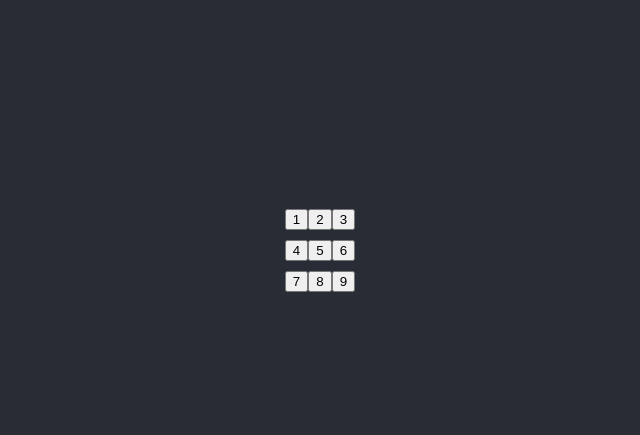
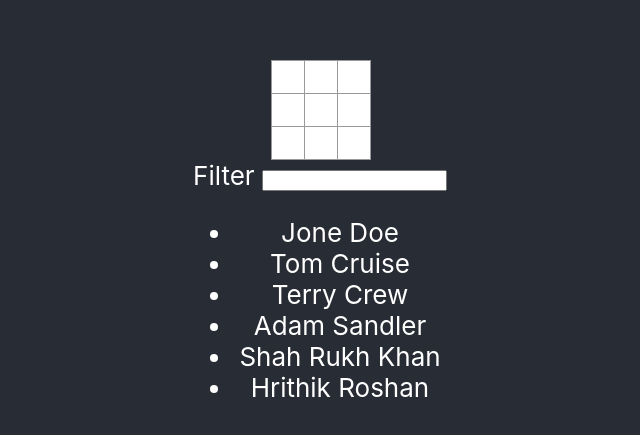
Before and after one commit to libertia/react-course-excercise, a React (Create React App) app: page / in a window 1280 px wide. Shown: the part 155-590 px from the top of the page, without its empty margins (320-960 px from the left). Built offline with nearby package versions, Linux system fonts and the light colour scheme.

Commit message:
finish excercise 2

```diff
--- a/src/App.tsx
+++ b/src/App.tsx
@@ -1,11 +1,12 @@
 import './App.css';
-import ComponentExcercise from './pages/excercise';
+// import ComponentExcercise from './pages/excercise';
+import StateExcercise from './pages/excercise2';
 
 function App() {
   return (
     <div className="App">
       <header className="App-header">
-        <ComponentExcercise />
+        <StateExcercise />
       </header>
     </div>
   );
--- /dev/null
+++ b/src/components/ans/NameSearch.tsx
@@ -0,0 +1,29 @@
+import { useState } from "react"
+
+const nameList = ['Jone Doe', 'Tom Cruise', 'Terry Crew', 'Adam Sandler', 'Shah Rukh Khan', 'Hrithik Roshan']
+
+const NameSearch = () => {
+  const [filter, setFilter] = useState("")
+  const [filterList, setFilterList] = useState(nameList)
+
+  function handleChange(e: React.ChangeEvent<HTMLInputElement>) {
+    setFilter(e.target.value)
+
+    let newList = nameList.filter((x:any)=> {
+      return x.toLowerCase().match(e.target.value.toLowerCase());
+    })
+
+    setFilterList(newList)
+  }
+  return (<>
+    <div>Filter <input name="filterName" value={filter} onChange={handleChange}></input></div>
+    {filter && (<span>Search value : {filter}</span>)}
+    <ul>
+      {filterList.map((x: string, key: number) => {
+        return (<li key={key}>{x}</li>)
+      })}
+    </ul>
+  </>)
+}
+
+export default NameSearch
--- /dev/null
+++ b/src/components/ans/Square.tsx
@@ -0,0 +1,16 @@
+import { useState } from "react"
+
+//Fix this code
+const Square = () => {
+  const [value,setValue] = useState('')
+
+  function handleClick() {
+    //TODO: change value to 'X' when user click
+    // value = 'X'
+    setValue('X')
+  }
+
+  return <button onClick={handleClick} className="square">{value}</button>
+}
+
+export default Square
--- /dev/null
+++ b/src/components/ex2/NameSearch.tsx
@@ -0,0 +1,20 @@
+
+const nameList = ['Jone Doe', 'Tom Cruise', 'Terry Crew', 'Adam Sandler', 'Shah Rukh Khan', 'Hrithik Roshan']
+
+const NameSearch = () => {
+
+
+  function handleChange(e: React.ChangeEvent<HTMLInputElement>) {
+
+  }
+  return (<>
+    <div>Filter <input name="filterName" onChange={handleChange}></input></div>
+    <ul>
+      {nameList.map((x: string, key: number) => {
+        return (<li key={key}>{x}</li>)
+      })}
+    </ul>
+  </>)
+}
+
+export default NameSearch
--- /dev/null
+++ b/src/components/ex2/Square.jsx
@@ -0,0 +1,13 @@
+//Fix this code
+const Square = () => {
+  let value = ""
+
+  function handleClick() {
+    //TODO: change value to 'X' when user click
+    value = 'X'
+  }
+
+  return <button onClick={handleClick()} className="square">{value}</button>
+}
+
+export default Square
--- a/src/index.css
+++ b/src/index.css
@@ -13,7 +13,7 @@ code {
 }
 
 
-/* .square {
+.square {
   background: #fff;
   border: 1px solid #999;
   float: left;
@@ -32,4 +32,4 @@ code {
   clear: both;
   content: '';
   display: table;
-} */
+}
--- a/src/pages/excercise2.tsx
+++ b/src/pages/excercise2.tsx
@@ -1,31 +1,33 @@
-import Square from "../components/ex2/Square"
+import NameSearch from "../components/ans/NameSearch"
+import Square from "../components/ans/Square"
 
 
-function ComponentExcercise() {
+function StateExcercise () {
   return (
     <>
-      {/* Insert Hello component Here */}
 
-      {/* Make this components */}
+    {/* TODO: Refactor this using map */}
       <div>
         <div className="board-row">
-          <Square value={1} />
-          <Square value={2} />
-          <Square value={3} />
+          <Square />
+          <Square />
+          <Square />
         </div>
         <div className="board-row">
-          <Square value={4} />
-          <Square value={5} />
-          <Square value={6} />
+          <Square />
+          <Square />
+          <Square />
         </div>
         <div className="board-row">
-          <Square value={7} />
-          <Square value={8} />
-          <Square value={9} />
+          <Square />
+          <Square />
+          <Square />
         </div>
       </div>
+
+      <div><NameSearch/></div>
     </>
   )
 }
 
-export default ComponentExcercise
+export default StateExcercise
```
Also changed, not shown: src/components/ex2/Square.tsx (deleted, +0 -7 lines).
